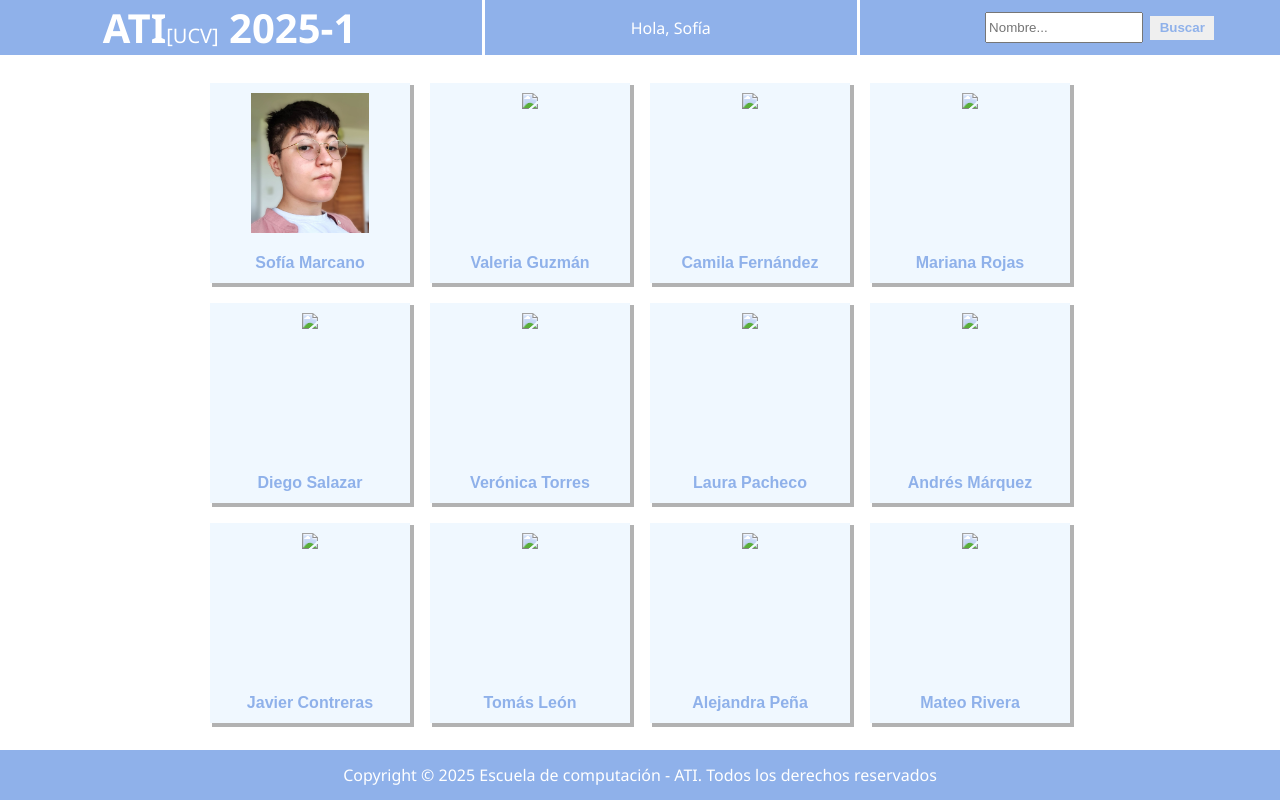
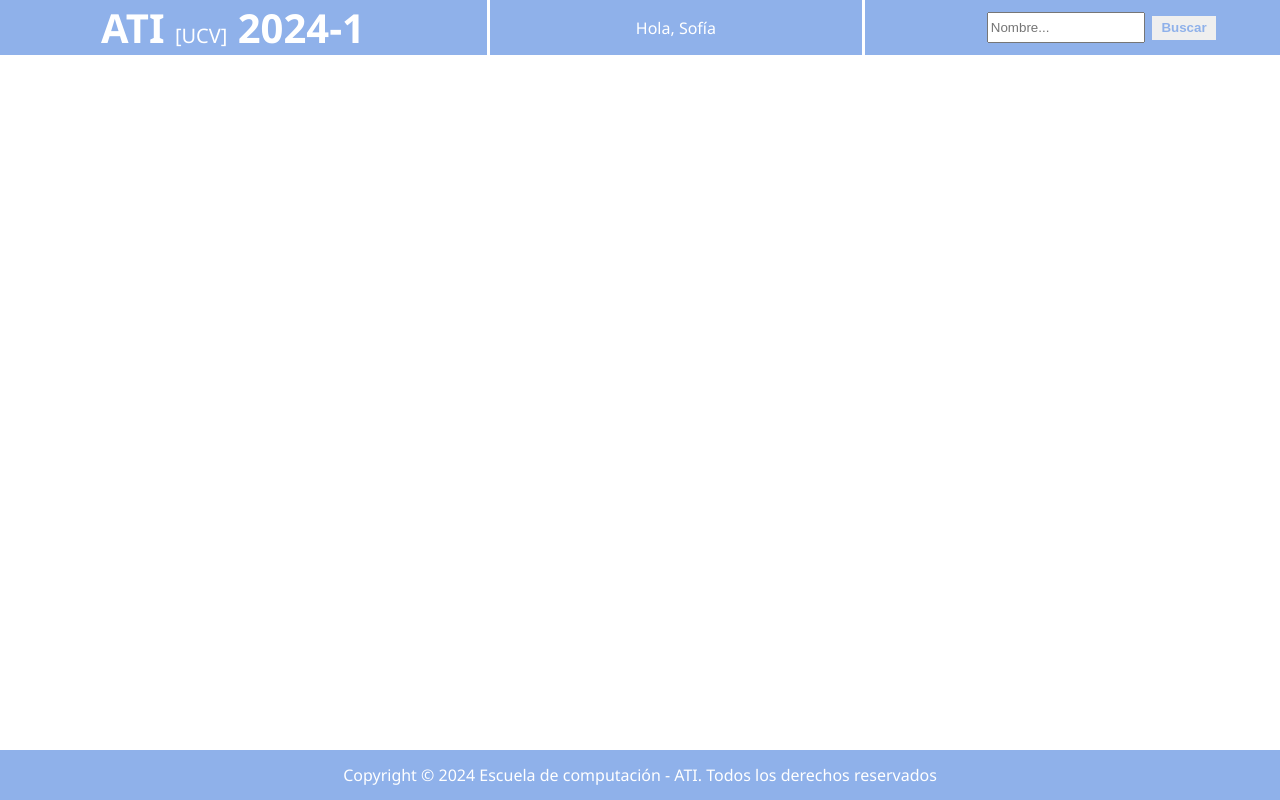
Before and after one commit to SoMarcanoDev/ATI, a plain HTML site: page lab1/index.html in a window 1280 px wide. Drawn offline with Linux system fonts and the light colour scheme.

Commit message:
configuración desde javascript

```diff
--- a/lab1/29765263/perfil.html
+++ /dev/null
@@ -1,37 +0,0 @@
-<!DOCTYPE html>
-<html lang="es">
-<head>
-    <meta charset="UTF-8">
-    <meta name="viewport" content="width=device-width, initial-scale=1.0">
-    <title>Sofía Marcano</title>
-    <link rel="icon" type="image/x-icon" href="http://www.ciens.ucv.ve/portalasig2/favicon.ico">
-    <link href="../css/style.css" rel="stylesheet" type="text/css" media="screen" />
-</head>
-<body>
-    <section class="profile">
-        <picture>
-            <source media="(min-width:769px)" srcset="29765263Grande.jpg">
-            <source media="(min-width:320px)" srcset="29765263Pequena.jpg">
-            <img src="29765263Pequena.jpg">
-        </picture>
-        <div>
-            <h2>Sofía Marcano</h2>
-            <p id="description"><i>Soy estudiante de Computación en la Universidad Central de Venezuela (UCV),
-                actualmente cursando el sexto semestre de la carrera. Además, tengo el privilegio
-                de desempeñarme como preparadora de la materia Matemáticas Discretas 1. Me apasiona
-                la programación competitiva, lo que me ha llevado a participar en el superregional
-                Latinoamericano 2024. </i>
-            </p>
-            <p>
-                Mi color favorito es: &emsp;&emsp;&emsp;&emsp;&emsp;&emsp;&emsp;&ensp;Verde <br> <br>
-                Mi libro favorito es: &emsp;&emsp;&emsp;&emsp;&emsp;&emsp;&emsp;&ensp; Maus - Art Spiegelman <br> <br>
-                Estilo de música preferida es: &emsp;&emsp;&emsp;&emsp;Rock Alternativo, Breakcore y Pop rock <br> <br>
-                Mis Video juegos favoritos son: &emsp;&emsp;&emsp;Hollow Knight, The legend of zelda: Twilight Princess, Portal 2 <br> <br>
-                <b>Lenguajes aprendidos: &emsp;&emsp;&emsp;&emsp;&emsp;&emsp;c/c++, Java, Python, Prolog, Haskell</b> <br> <br>
-                Si necesitan comunicarse conmigo me pueden escribir a: <a id="email" href="mailto:soamaia03@gmail.com">soamaia03@gmail.com</a>
-            </p>
-        </div>
-    </section>
-
-</body>
-</html>
--- a/lab1/datos/index.json
+++ b/lab1/datos/index.json
@@ -1,7 +1,7 @@
 const perfiles = [
     {
         "ci": "29765263",
-        "imagen": "29765263\/29765263Grande.jpg",
+        "imagen": "29765263\/29765263Pequena.jpg",
         "nombre": "Sofía Marcano"
     },
     {
--- a/lab1/index.html
+++ b/lab1/index.html
@@ -6,98 +6,35 @@
     <title>ATI[UCV] 2025-1</title>
     <link rel="icon" type="image/x-icon" href="http://www.ciens.ucv.ve/portalasig2/favicon.ico">
     <link href="css/style.css" rel="stylesheet" type="text/css" media="screen" />
+
+    <template id = "galleryItem">
+        <li>
+            <a href="">
+                <img class = "galleryimg" src="">
+                <label></label>
+            </a>
+        </li>
+    </template>
+
+    <script src="conf/configES.json"></script>
+    <script type="text/javascript" src="js/index.js" defer> </script>
 </head>
 <body>
     <header>
         <nav>
             <ul>
                 <li id="logo">ATI<span>[UCV]</span> 2025-1</li>
-                <li id = "mid">Hola, Sofía</li>
+                <li id = "mid">Hola,</li>
                 <li><form action="" method="">
                   <input type="text" placeholder="Nombre..."/>
-                  <button type="submit"> Buscar</button>
+                  <button type="submit">Buscar</button>
                 </form></li>
             </ul>
         </nav>
     </header>
     <section>
         <ul id = "gallery">
-            <li>
-                <a href="29765263\perfil.html">
-                    <picture class = "galleryimg">
-                        <source media="(min-width:769px)" srcset="29765263\29765263Grande.jpg">
-                        <source media="(min-width:320px)" srcset="29765263\29765263Pequena.jpg">
-                        <img src="29765263\29765263Pequena.jpg">
-                    </picture>
-                    <label>Sofía Marcano</label>
-                </a>
-            </li>
-            <li>
-                <a>
-                    <img class = "galleryimg" src="dummies\dummy1\dummy.jpg">
-                    <label>Valeria Guzmán</label>
-                </a>
-            </li>
-            <li>
-                <a>
-                    <img class = "galleryimg" src="dummies\dummy2\dummy.jpg">
-                    <label>Camila Fernández</label>
-                </a>
-            </li>
-            <li>
-                <a>
-                    <img class = "galleryimg" src="dummies\dummy3\dummy.jpg">
-                    <label>Mariana Rojas</label>
-                </a>
-            </li>
-            <li>
-                <a>
-                    <img class = "galleryimg" src="dummies\dummy4\dummy.jpg">
-                    <label>Diego Salazar</label>
-                </a>
-            </li>
-            <li>
-                <a>
-                    <img class = "galleryimg" src="dummies\dummy1\dummy.jpg">
-                    <label>Verónica Torres</label>
-                </a>
-            </li>
-            <li>
-                <a>
-                    <img class = "galleryimg" src="dummies\dummy2\dummy.jpg">
-                    <label>Laura Pacheco</label>
-                </a>
-            </li>
-            <li>
-                <a>
-                    <img class = "galleryimg" src="dummies\dummy5\dummy.jpg">
-                    <label>Andrés Márquez</label>
-                </a>
-            </li>
-            <li>
-                <a>
-                    <img class = "galleryimg" src="dummies\dummy6\dummy.jpg">
-                    <label>Javier Contreras</label>
-                </a>
-            </li>
-            <li>
-                <a>
-                    <img class = "galleryimg" src="dummies\dummy5\dummy.jpg">
-                    <label>Tomás León</label>
-                </a>
-            </li>
-            <li>
-                <a>
-                    <img class = "galleryimg" src="dummies\dummy3\dummy.jpg">
-                    <label>Alejandra Peña</label>
-                </a>
-            </li>
-            <li>
-                <a>
-                    <img class = "galleryimg" src="dummies\dummy4\dummy.jpg">
-                    <label>Mateo Rivera</label>
-                </a>
-            </li>
+
         </ul>
     </section>
     <footer>
--- /dev/null
+++ b/lab1/js/index.js
@@ -0,0 +1,14 @@
+const logo = document.querySelector('#logo');
+logo.innerHTML = `${config.sitio[0]} <span>${config.sitio[1]}</span> ${config.sitio[2]}`;
+
+const mid = document.querySelector('#mid');
+mid.innerHTML = `${config.saludo}, Sofía`;
+
+const searchBar = document.querySelector('li form');
+searchBar.querySelector('input').setAttribute('placeholder', `${config.nombre}...`);
+searchBar.querySelector('button').innerHTML = `${config.buscar}`;
+
+const footer = document.querySelector('footer');
+footer.innerHTML = `${config.copyRight}`;
+
+const gallery = document.querySelector('#gallery');
```
Also changed, not shown: lab1/perfil.html (added, +35 -0 lines).
